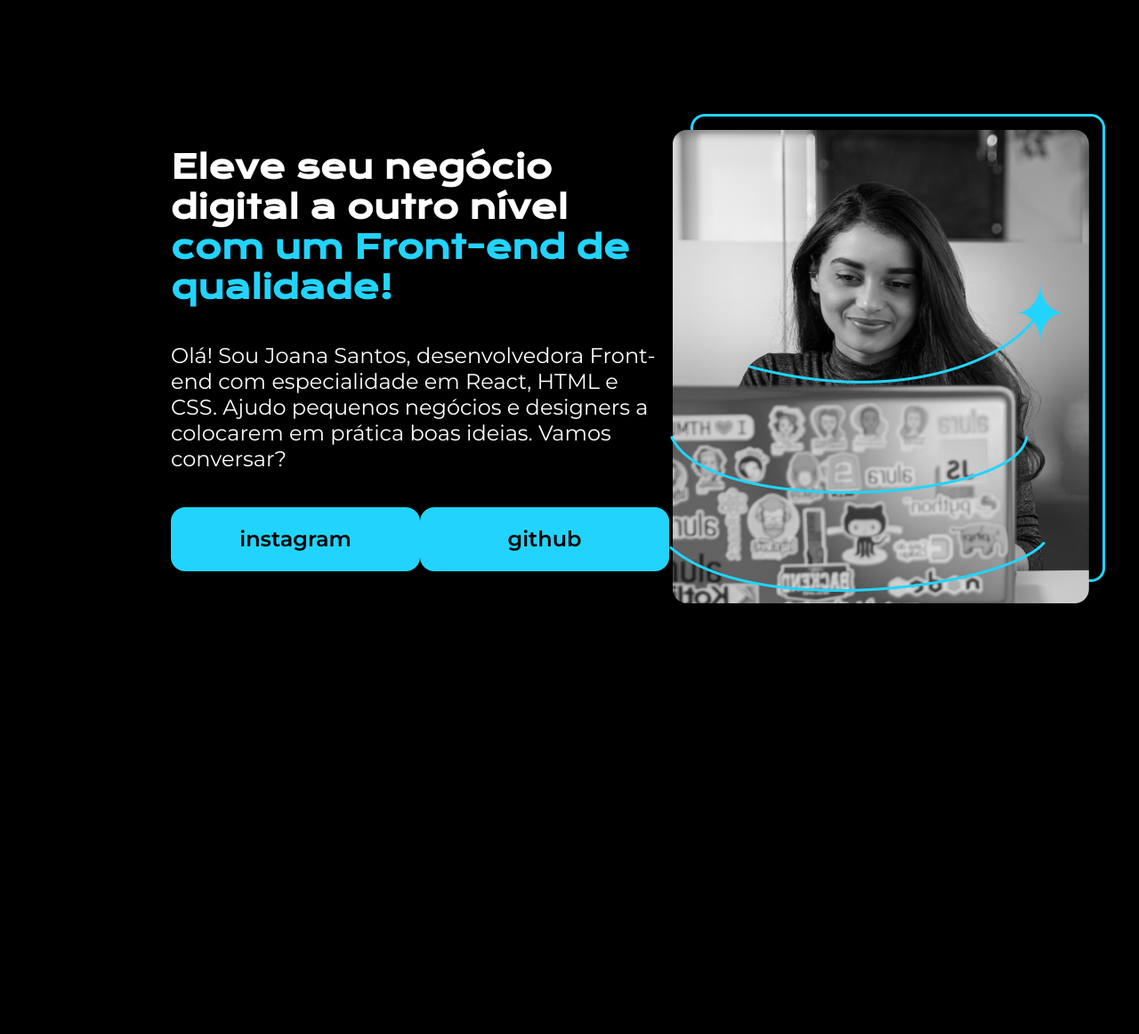
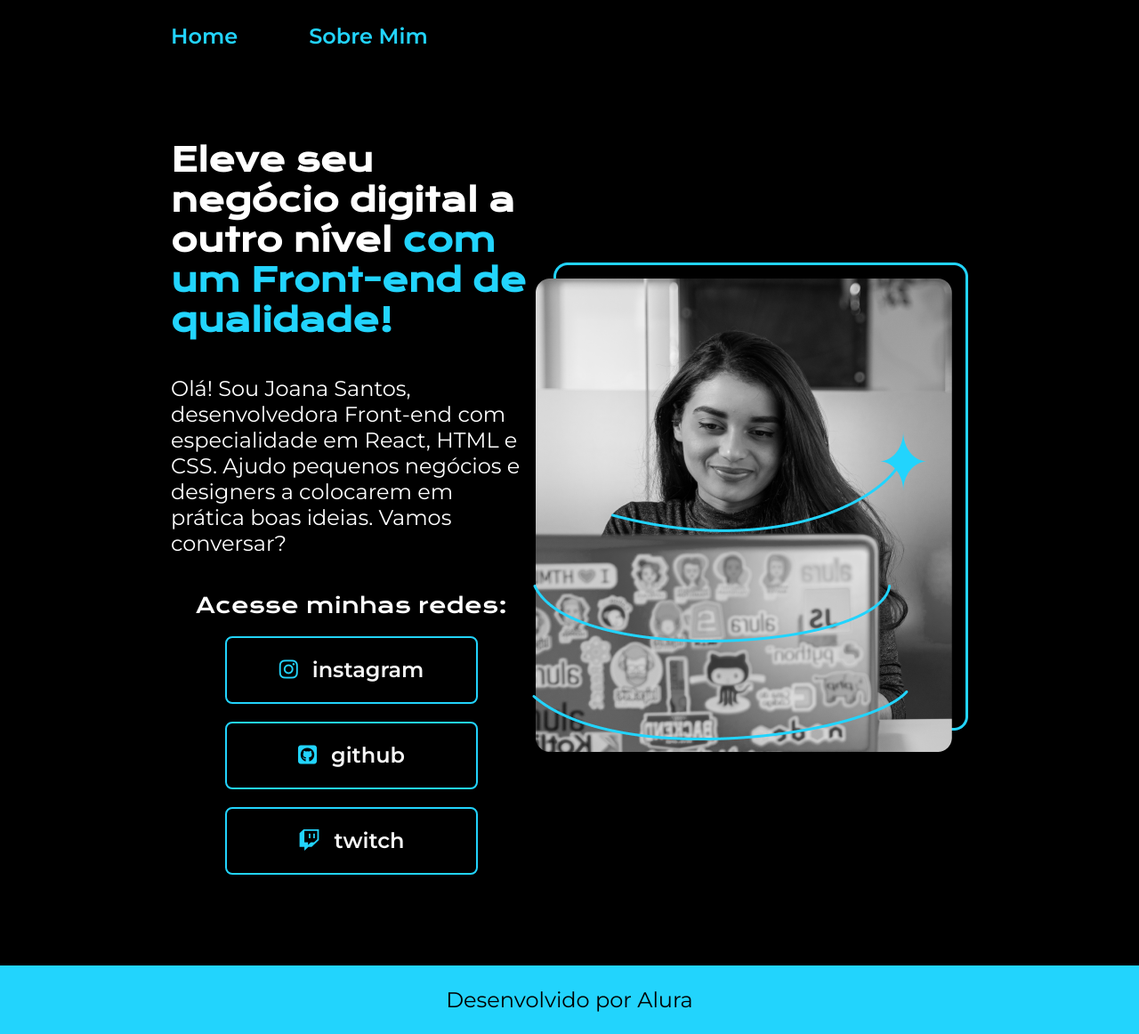
Before and after one commit to mariakrishna/pdgb-week1-html-css, a plain HTML site: page index.html in a window 1280 px wide. Shown: the whole page at 89% size. Before the commit the page ends 806 px from the top, so only its background shows below. Drawn offline with nearby package versions, Linux system fonts and the light colour scheme.

Commit message:
atualização da pag principal+ sobre mim

```diff
--- a/index.html
+++ b/index.html
@@ -8,21 +8,26 @@
 </head>
 <body>
     <header>
-
+        <nav>
+            <a href="./index.html">Home</a>
+            <a href="./aboutme.html">Sobre Mim</a>
+        </nav>
     </header>
     <main class="presentation">
         <section class="presentation__content">
         <h1 class="presentation__content__title">Eleve seu negócio digital a outro nível <strong class="blue-highlight">com um Front-end de qualidade!</strong></h1>
         <p>Olá! Sou Joana Santos, desenvolvedora Front-end com especialidade em React, HTML e CSS. Ajudo pequenos negócios e designers a colocarem em prática boas ideias. Vamos conversar?</p>
         <div class="presentation__content__links">
-            <a class="presentation__content__links__link" href="/instagram">instagram</a>
-            <a class="presentation__content__links__link" href="/github">github</a>
+            <h2 class="presentation__content_subtitle">Acesse minhas redes:</h2>
+            <a class="presentation__content__links__link" href="https://www.instagram.com/"><i class="fa-brands fa-instagram"></i>instagram</a></a>
+            <a class="presentation__content__links__link" href="https://github.com/"><i class="fa-brands fa-square-github"></i>github</a>
+            <a class="presentation__content__links__link" href="https://www.twitch.tv/"><i class="fa-brands fa-twitch"></i>twitch</a>
         </div>
     </section>
         <img src="./imagem.png" alt="foto da joana programando">
     </main>
     <footer>
-
+    <p>Desenvolvido por Alura</p>
     </footer>
 </body>
 </html>
--- a/style.css
+++ b/style.css
@@ -1,4 +1,5 @@
 @import url('https://fonts.googleapis.com/css2?family=Krona+One&family=Montserrat:wght@400;600&display=swap');
+@import url('https://cdnjs.cloudflare.com/ajax/libs/font-awesome/6.5.1/css/all.min.css');
 
 *{
     margin: 0;
@@ -10,11 +11,27 @@ body {
     color: #fff;
 }
 
+header {
+    padding: 2% 0 0 15%;
+}
+
+nav {
+    display: flex;
+    gap: 80px;
+}
+
+nav a {
+    font-size: 24px;
+    font-family: 'Montserrat', sans-serif;
+    color: #22D4FD;
+    font-weight: 600;
+    text-decoration: none;}
+
 .presentation {
     display: flex;
     align-items: center;
     justify-content: space-between;
-    margin: 10% 15%;
+    padding: 8% 15%;
 }
 
 .presentation__content {
@@ -34,24 +51,62 @@ body {
     font-family: 'Krona one', sans-serif;
 }
 
+.presentation__content h2 {
+    font-size: 24px;
+    font-family: 'Krona one', sans-serif;
+}
 .blue-highlight {
     color: #22D4FD;
 }
 
+.presentation__content_subtitle {
+    font-family: 'Krona One', sans-serif;
+    font-weight: 400;
+    font-size: 24px;
+}
 .presentation__content__links {
     display: flex;
+    flex-direction: column;
+    align-items: center;
     justify-content: space-between;
+    gap: 20px;
 }
 
 .presentation__content__links__link {
-    background-color: #22D4FD;
-    color: #000;
+    display: flex;
+    align-items: baseline;
+    justify-content: center;
+    gap: 16PX;
+    color: #f6f6f6;
+    border: 2px #22D4FD solid;
     font-family: 'Montserrat', sans-serif;
     font-weight: 600;
     font-size: 24px;
     text-align: center;
     text-decoration: none;
     width: 280px;
-    border-radius: 16px;
+    border-radius: 8px;
     padding: 21.5px 0 ;
 }
+
+.presentation__content__links__link:hover {
+    background-color: #272727;
+}
+
+.fa-brands {
+    color: #22D4FD;
+}
+
+footer {
+    display: flex;
+    background-color: #22D4FD;
+    padding: 24px;
+    align-items: center;
+    justify-content: center;
+}
+
+footer p {
+    font-size: 24px;
+    font-family: 'Montserrat', sans-serif;
+    color: #000;
+}
```
Also changed, not shown: aboutme.html (added, +30 -0 lines).
